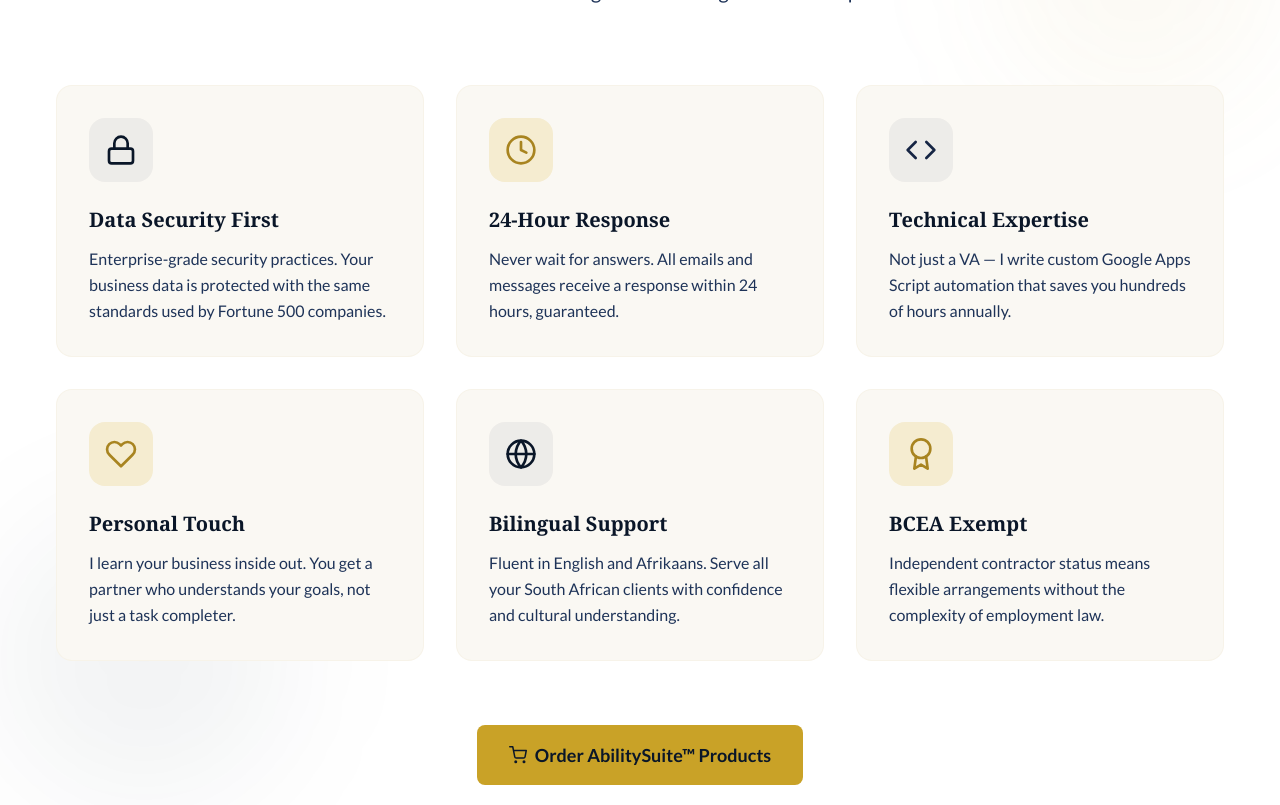
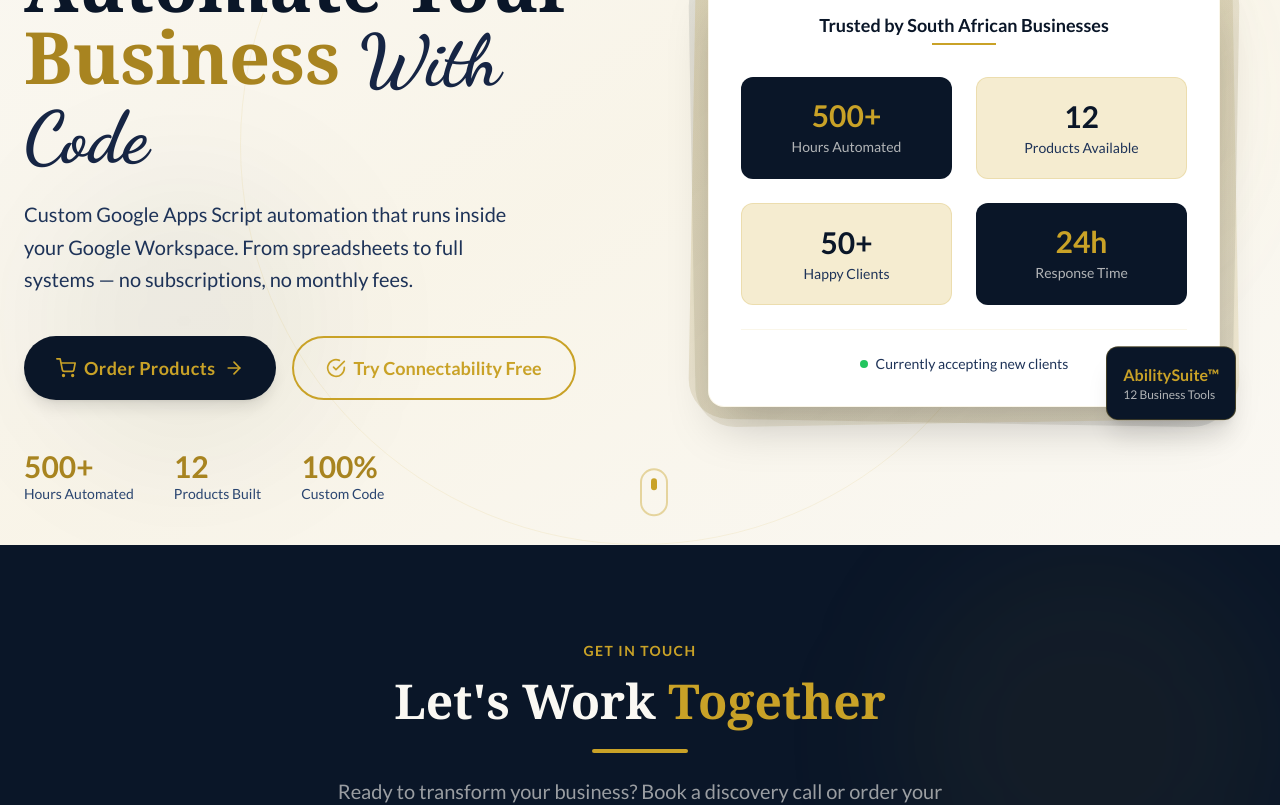
Before and after one commit to DandelionSeedlings/dandelion-va-website, a Next.js app: page / in a window 1280 px wide. Shown: the part 10680-11485 px from the top of the page. Built offline with nearby package versions, Linux system fonts and the light colour scheme; a web font is replaced by a local one.

Commit message:
fix: update order form URL across all components

```diff
--- a/src/components/About.jsx
+++ b/src/components/About.jsx
@@ -3,7 +3,7 @@
 import { motion } from 'framer-motion'
 import { FiCheckCircle, FiShoppingCart } from 'react-icons/fi'
 
-const ORDER_FORM_URL = 'https://script.google.com/macros/s/AKfycbyUAtVX_pKihPq2iBqb_bq4ctso-v8z52YHHlSX3TflJaz_DlaMsTq8FUSoCw7hmQqPNw/exec'
+const ORDER_FORM_URL = 'https://script.google.com/macros/s/AKfycbwpt4kWYZWGXdocgba7citoNpC_AEt7ImG2izh-LacgIAAA3wDhtL8PXLX-pw_WGXWx9Q/exec'
 
 export default function About() {
   return (
--- a/src/components/Contact.jsx
+++ b/src/components/Contact.jsx
@@ -3,7 +3,7 @@
 import { motion } from 'framer-motion'
 import { FiMail, FiPhone, FiMapPin, FiExternalLink, FiCheckCircle, FiCalendar, FiClock, FiMessageCircle, FiShoppingCart } from 'react-icons/fi'
 
-const ORDER_FORM_URL = 'https://script.google.com/macros/s/AKfycbyUAtVX_pKihPq2iBqb_bq4ctso-v8z52YHHlSX3TflJaz_DlaMsTq8FUSoCw7hmQqPNw/exec'
+const ORDER_FORM_URL = 'https://script.google.com/macros/s/AKfycbwpt4kWYZWGXdocgba7citoNpC_AEt7ImG2izh-LacgIAAA3wDhtL8PXLX-pw_WGXWx9Q/exec'
 
 export default function Contact() {
   return (
--- a/src/components/Footer.jsx
+++ b/src/components/Footer.jsx
@@ -2,7 +2,7 @@
 
 import { FiMail, FiPhone, FiMapPin, FiFacebook, FiInstagram, FiLinkedin, FiShoppingCart } from 'react-icons/fi'
 
-const ORDER_FORM_URL = 'https://script.google.com/macros/s/AKfycbyUAtVX_pKihPq2iBqb_bq4ctso-v8z52YHHlSX3TflJaz_DlaMsTq8FUSoCw7hmQqPNw/exec'
+const ORDER_FORM_URL = 'https://script.google.com/macros/s/AKfycbwpt4kWYZWGXdocgba7citoNpC_AEt7ImG2izh-LacgIAAA3wDhtL8PXLX-pw_WGXWx9Q/exec'
 
 export default function Footer() {
   return (
--- a/src/components/Hero.jsx
+++ b/src/components/Hero.jsx
@@ -3,7 +3,7 @@
 import { motion } from 'framer-motion'
 import { FiArrowRight, FiCheckCircle, FiShoppingCart, FiCode } from 'react-icons/fi'
 
-const ORDER_FORM_URL = 'https://script.google.com/macros/s/AKfycbyUAtVX_pKihPq2iBqb_bq4ctso-v8z52YHHlSX3TflJaz_DlaMsTq8FUSoCw7hmQqPNw/exec'
+const ORDER_FORM_URL = 'https://script.google.com/macros/s/AKfycbwpt4kWYZWGXdocgba7citoNpC_AEt7ImG2izh-LacgIAAA3wDhtL8PXLX-pw_WGXWx9Q/exec'
 
 export default function Hero() {
   return (
--- a/src/components/Portfolio.jsx
+++ b/src/components/Portfolio.jsx
@@ -3,7 +3,7 @@
 import { motion } from 'framer-motion'
 import { FiTrendingUp, FiClock, FiUsers, FiCode, FiShoppingCart, FiZap, FiShield, FiArrowRight } from 'react-icons/fi'
 
-const ORDER_FORM_URL = 'https://script.google.com/macros/s/AKfycbyUAtVX_pKihPq2iBqb_bq4ctso-v8z52YHHlSX3TflJaz_DlaMsTq8FUSoCw7hmQqPNw/exec'
+const ORDER_FORM_URL = 'https://script.google.com/macros/s/AKfycbwpt4kWYZWGXdocgba7citoNpC_AEt7ImG2izh-LacgIAAA3wDhtL8PXLX-pw_WGXWx9Q/exec'
 
 export default function Portfolio() {
   const caseStudies = [
--- a/src/components/Pricing.jsx
+++ b/src/components/Pricing.jsx
@@ -3,7 +3,7 @@
 import { motion } from 'framer-motion'
 import { FiCheck, FiStar, FiArrowRight, FiShoppingCart, FiCode, FiZap, FiMessageCircle } from 'react-icons/fi'
 
-const ORDER_FORM_URL = 'https://script.google.com/macros/s/AKfycbyUAtVX_pKihPq2iBqb_bq4ctso-v8z52YHHlSX3TflJaz_DlaMsTq8FUSoCw7hmQqPNw/exec'
+const ORDER_FORM_URL = 'https://script.google.com/macros/s/AKfycbwpt4kWYZWGXdocgba7citoNpC_AEt7ImG2izh-LacgIAAA3wDhtL8PXLX-pw_WGXWx9Q/exec'
 
 export default function Pricing() {
   const vaPlans = [
--- a/src/components/Services.jsx
+++ b/src/components/Services.jsx
@@ -3,7 +3,7 @@
 import { motion } from 'framer-motion'
 import { FiZap, FiCode, FiSmartphone, FiFileText, FiTrendingUp, FiShield, FiShoppingCart } from 'react-icons/fi'
 
-const ORDER_FORM_URL = 'https://script.google.com/macros/s/AKfycbyUAtVX_pKihPq2iBqb_bq4ctso-v8z52YHHlSX3TflJaz_DlaMsTq8FUSoCw7hmQqPNw/exec'
+const ORDER_FORM_URL = 'https://script.google.com/macros/s/AKfycbwpt4kWYZWGXdocgba7citoNpC_AEt7ImG2izh-LacgIAAA3wDhtL8PXLX-pw_WGXWx9Q/exec'
 
 export default function Services() {
   const services = [
--- a/src/components/WhyUs.jsx
+++ b/src/components/WhyUs.jsx
@@ -1,66 +1,142 @@
 'use client'
 
 import { motion } from 'framer-motion'
-import { FiLock, FiClock, FiCode, FiHeart, FiGlobe, FiAward, FiShoppingCart } from 'react-icons/fi'
+import { FiArrowRight, FiCheckCircle, FiShoppingCart, FiCode } from 'react-icons/fi'
 
-const ORDER_FORM_URL = 'https://script.google.com/macros/s/AKfycbyUAtVX_pKihPq2iBqb_bq4ctso-v8z52YHHlSX3TflJaz_DlaMsTq8FUSoCw7hmQqPNw/exec'
+const ORDER_FORM_URL = 'https://script.google.com/macros/s/AKfycbwpt4kWYZWGXdocgba7citoNpC_AEt7ImG2izh-LacgIAAA3wDhtL8PXLX-pw_WGXWx9Q/exec'
 
-export default function WhyUs() {
-  const reasons = [
-    { icon: FiLock, title: 'Data Security First', description: 'Enterprise-grade security practices. Your business data is protected with the same standards used by Fortune 500 companies.', color: 'bg-navy-900/5', iconColor: 'text-navy-900' },
-    { icon: FiClock, title: '24-Hour Response', description: 'Never wait for answers. All emails and messages receive a response within 24 hours, guaranteed.', color: 'bg-gold-pale', iconColor: 'text-gold-dark' },
-    { icon: FiCode, title: 'Technical Expertise', description: 'Not just a VA — I write custom Google Apps Script automation that saves you hundreds of hours annually.', color: 'bg-navy-900/5', iconColor: 'text-navy-700' },
-    { icon: FiHeart, title: 'Personal Touch', description: 'I learn your business inside out. You get a partner who understands your goals, not just a task completer.', color: 'bg-gold-pale', iconColor: 'text-gold-dark' },
-    { icon: FiGlobe, title: 'Bilingual Support', description: 'Fluent in English and Afrikaans. Serve all your South African clients with confidence and cultural understanding.', color: 'bg-navy-900/5', iconColor: 'text-navy-900' },
-    { icon: FiAward, title: 'BCEA Exempt', description: 'Independent contractor status means flexible arrangements without the complexity of employment law.', color: 'bg-gold-pale', iconColor: 'text-gold-dark' },
-  ]
+export default function Hero() {
+  return (
+    <section className="relative min-h-screen flex items-center bg-gradient-to-br from-cream via-gold-pale/30 to-cream pt-24 overflow-hidden">
+      {/* Decorative elements */}
+      <div className="absolute top-40 right-20 w-96 h-96 bg-gold/10 rounded-full blur-3xl"></div>
+      <div className="absolute bottom-20 left-10 w-72 h-72 bg-navy-900/5 rounded-full blur-3xl"></div>
+      <div className="absolute top-1/2 left-1/2 -translate-x-1/2 -translate-y-1/2 w-[800px] h-[800px] border border-gold/10 rounded-full"></div>
 
-  return (
-    <section className="section-padding bg-white relative overflow-hidden">
-      <div className="absolute top-20 right-0 w-72 h-72 bg-gold/5 rounded-full blur-3xl"></div>
-      <div className="absolute bottom-20 left-0 w-72 h-72 bg-navy-900/5 rounded-full blur-3xl"></div>
       <div className="container-max px-6 relative z-10">
-        <motion.div initial={{ opacity: 0, y: 30 }} whileInView={{ opacity: 1, y: 0 }} transition={{ duration: 0.8 }} viewport={{ once: true }}
-          className="text-center mb-20">
-          <p className="text-gold-dark font-bold tracking-widest uppercase text-sm mb-4">Why Me</p>
-          <h2 className="text-4xl md:text-5xl font-serif font-bold text-navy-900 mb-6">
-            Why Choose <span className="text-gold-dark">Dandelion</span> Creations?
-          </h2>
-          <div className="w-24 h-1 bg-gold mx-auto rounded-full"></div>
-          <p className="text-xl text-navy-600 max-w-2xl mx-auto mt-6">The difference between a good VA and a great business partner</p>
+        <div className="grid lg:grid-cols-2 gap-16 items-center">
+          <motion.div initial={{ opacity: 0, x: -40 }} animate={{ opacity: 1, x: 0 }} transition={{ duration: 0.9 }}>
+
+            {/* Google Apps Script Badge */}
+            <motion.div initial={{ opacity: 0, y: 20 }} animate={{ opacity: 1, y: 0 }} transition={{ delay: 0.2 }}
+              className="inline-flex items-center gap-2 bg-navy-900 text-gold px-5 py-2.5 rounded-full text-sm font-bold mb-6 border border-gold/30">
+              <FiCode className="w-4 h-4" />
+              Google Apps Script Developer
             </motion.div>
 
-        <div className="grid md:grid-cols-2 lg:grid-cols-3 gap-8">
-          {reasons.map((reason, i) => (
-            <motion.div key={i} initial={{ opacity: 0, y: 40 }} whileInView={{ opacity: 1, y: 0 }} transition={{ delay: i*0.1, duration: 0.6 }} viewport={{ once: true }}
-              className="bg-cream rounded-2xl p-8 hover:shadow-xl transition-all duration-500 group hover:-translate-y-2 border border-gold/5">
-              <div className={`w-16 h-16 ${reason.color} rounded-2xl flex items-center justify-center mb-6 group-hover:scale-110 transition-transform duration-300`}>
-                <reason.icon className={`w-8 h-8 ${reason.iconColor}`} />
+            <motion.div initial={{ opacity: 0, y: 20 }} animate={{ opacity: 1, y: 0 }} transition={{ delay: 0.3 }}
+              className="inline-flex items-center gap-2 bg-gold/20 text-navy-900 px-5 py-2.5 rounded-full text-sm font-bold mb-6 border border-gold/30">
+              <FiCheckCircle className="w-4 h-4 text-gold-dark" />
+              BCEA-Exempt Independent Contractor
+            </motion.div>
+
+            <h1 className="text-5xl md:text-6xl lg:text-7xl font-serif font-bold text-navy-900 leading-tight mb-6">
+              Automate Your{' '}
+              <span className="text-gold-dark">Business</span>{' '}
+              <span className="font-script text-navy-700">With Code</span>
+            </h1>
+
+            <p className="text-xl text-navy-600 mb-10 max-w-lg leading-relaxed">
+              Custom Google Apps Script automation that runs inside your Google Workspace.
+              From spreadsheets to full systems — no subscriptions, no monthly fees.
+            </p>
+
+            <div className="flex flex-col sm:flex-row gap-4 mb-12">
+              <a href={ORDER_FORM_URL} target="_blank" rel="noopener noreferrer" className="btn-navy inline-flex items-center justify-center gap-2 text-lg">
+                <FiShoppingCart className="w-5 h-5" />
+                Order Products
+                <FiArrowRight className="w-5 h-5" />
+              </a>
+              <a href="https://dandelion-va.vercel.app/get-connectability" target="_blank" rel="noopener noreferrer" className="btn-outline inline-flex items-center justify-center gap-2 text-lg border-emerald-500 text-emerald-600 hover:bg-emerald-50">
+                <FiCheckCircle className="w-5 h-5" />
+                Try Connectability Free
+              </a>
             </div>
-              <h3 className="text-xl font-bold text-navy-900 mb-3 group-hover:text-gold-dark transition-colors">{reason.title}</h3>
-              <p className="text-navy-600 leading-relaxed">{reason.description}</p>
+
+            <div className="flex gap-10">
+              {[{v:'500+',l:'Hours Automated'},{v:'12',l:'Products Built'},{v:'100%',l:'Custom Code'}].map((s,i) => (
+                <motion.div key={i} initial={{ opacity: 0, y: 20 }} animate={{ opacity: 1, y: 0 }} transition={{ delay: 0.6 + i*0.15 }}>
+                  <p className="text-3xl font-bold text-gold-dark">{s.v}</p>
+                  <p className="text-sm text-navy-500">{s.l}</p>
                 </motion.div>
               ))}
             </div>
+          </motion.div>
 
-        {/* CTA */}
+          {/* Stats/Results Visual */}
+          <motion.div initial={{ opacity: 0, scale: 0.9 }} animate={{ opacity: 1, scale: 1 }} transition={{ duration: 1, delay: 0.3 }}
+            className="relative hidden lg:block">
+            <div className="relative w-full max-w-lg mx-auto">
+              {/* Decorative frame */}
+              <div className="absolute -inset-4 bg-gradient-to-br from-gold/20 to-navy-900/10 rounded-[2.5rem] rotate-1"></div>
+              <div className="absolute -inset-4 bg-gradient-to-br from-navy-900/10 to-gold/15 rounded-[2.5rem] -rotate-1"></div>
+
+              {/* Stats Card */}
+              <div className="relative bg-white rounded-2xl overflow-hidden shadow-2xl border border-gold/10 p-8">
+                <div className="text-center mb-8">
+                  <p className="text-navy-900 font-bold text-lg mb-1">Trusted by South African Businesses</p>
+                  <div className="w-16 h-0.5 bg-gold mx-auto"></div>
+                </div>
+
+                <div className="grid grid-cols-2 gap-6">
                   <motion.div
                     initial={{ opacity: 0, y: 20 }}
-          whileInView={{ opacity: 1, y: 0 }}
-          transition={{ duration: 0.5 }}
-          viewport={{ once: true }}
-          className="mt-16 text-center"
-        >
-          <a
-            href={ORDER_FORM_URL}
-            target="_blank"
-            rel="noopener noreferrer"
-            className="inline-flex items-center gap-2 bg-gold hover:bg-[#c4a030] text-navy-900 px-8 py-4 rounded-lg font-bold text-lg transition-all duration-300 hover:shadow-lg hover:shadow-gold/30"
-          >
-            <FiShoppingCart /> Order AbilitySuite™ Products
-          </a>
+                    animate={{ opacity: 1, y: 0 }}
+                    transition={{ delay: 0.8 }}
+                    className="bg-navy-900 rounded-xl p-5 text-center">
+                    <p className="text-3xl font-bold text-gold">500+</p>
+                    <p className="text-sm text-cream/70 mt-1">Hours Automated</p>
+                  </motion.div>
+                  <motion.div
+                    initial={{ opacity: 0, y: 20 }}
+                    animate={{ opacity: 1, y: 0 }}
+                    transition={{ delay: 1.0 }}
+                    className="bg-gold-pale rounded-xl p-5 text-center border border-gold/20">
+                    <p className="text-3xl font-bold text-navy-900">12</p>
+                    <p className="text-sm text-navy-600 mt-1">Products Available</p>
+                  </motion.div>
+                  <motion.div
+                    initial={{ opacity: 0, y: 20 }}
+                    animate={{ opacity: 1, y: 0 }}
+                    transition={{ delay: 1.2 }}
+                    className="bg-gold-pale rounded-xl p-5 text-center border border-gold/20">
+                    <p className="text-3xl font-bold text-navy-900">50+</p>
+                    <p className="text-sm text-navy-600 mt-1">Happy Clients</p>
+                  </motion.div>
+                  <motion.div
+                    initial={{ opacity: 0, y: 20 }}
+                    animate={{ opacity: 1, y: 0 }}
+                    transition={{ delay: 1.4 }}
+                    className="bg-navy-900 rounded-xl p-5 text-center">
+                    <p className="text-3xl font-bold text-gold">24h</p>
+                    <p className="text-sm text-cream/70 mt-1">Response Time</p>
                   </motion.div>
                 </div>
+
+                <div className="mt-6 pt-6 border-t border-gold/10">
+                  <div className="flex items-center justify-center gap-2 text-sm text-navy-600">
+                    <span className="w-2 h-2 bg-green-500 rounded-full animate-pulse"></span>
+                    <span>Currently accepting new clients</span>
+                  </div>
+                </div>
+              </div>
+
+              {/* Floating badge */}
+              <motion.div className="absolute -bottom-4 -right-4 bg-navy-900 p-4 rounded-xl shadow-xl border border-gold/30"
+                animate={{ y: [0, -8, 0] }} transition={{ duration: 4, repeat: Infinity }}>
+                <p className="font-bold text-gold">AbilitySuite™</p>
+                <p className="text-xs text-cream/70">12 Business Tools</p>
+              </motion.div>
+            </div>
+          </motion.div>
+        </div>
+      </div>
+
+      <motion.div className="absolute bottom-8 left-1/2 -translate-x-1/2" animate={{ y: [0, 12, 0] }} transition={{ duration: 2.5, repeat: Infinity }}>
+        <div className="w-7 h-12 border-2 border-gold/40 rounded-full flex justify-center pt-2">
+          <div className="w-1.5 h-3 bg-gold rounded-full"></div>
+        </div>
+      </motion.div>
     </section>
   )
 }
```
Lines whose indentation alone changed are shown as unchanged.
